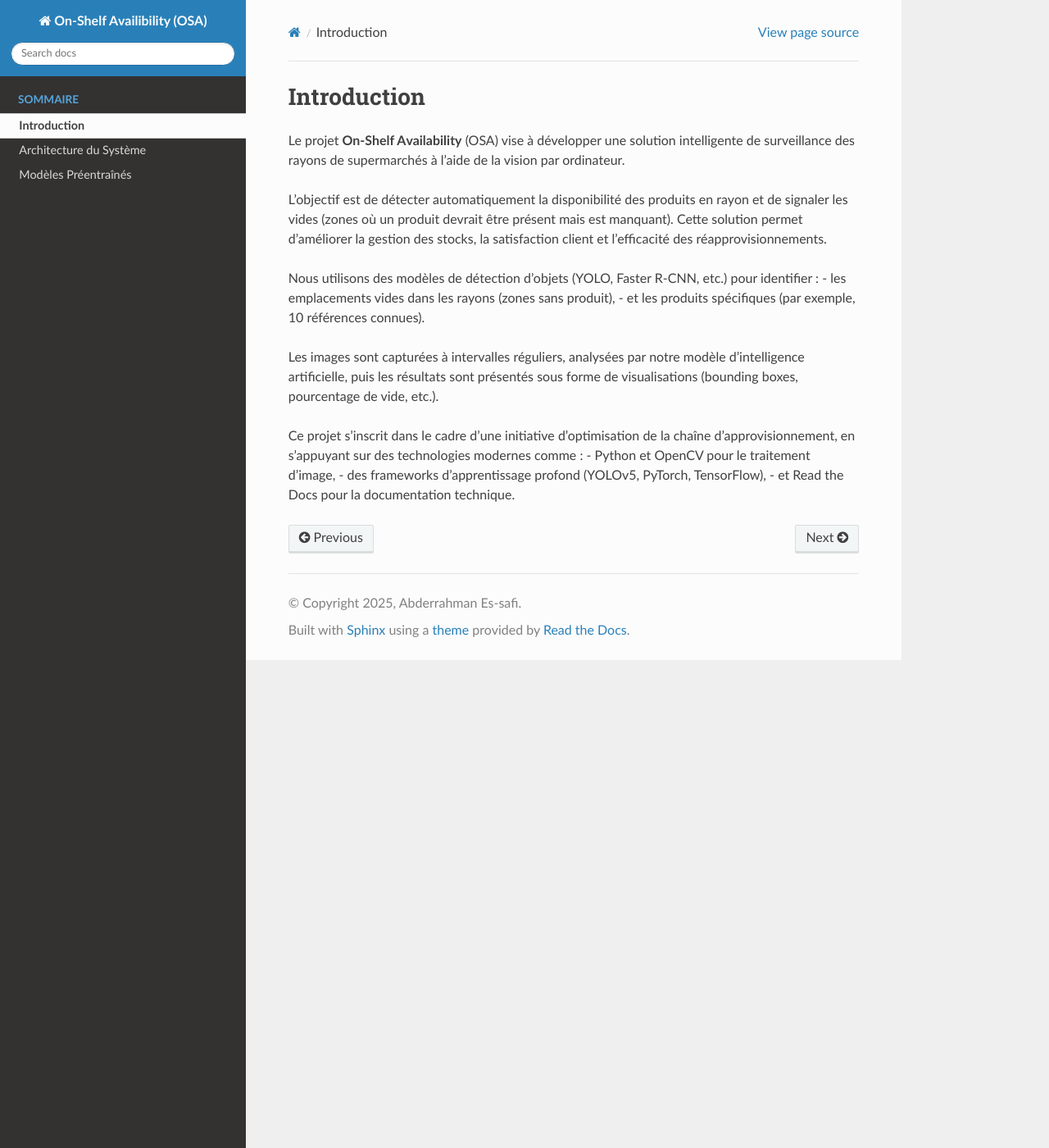
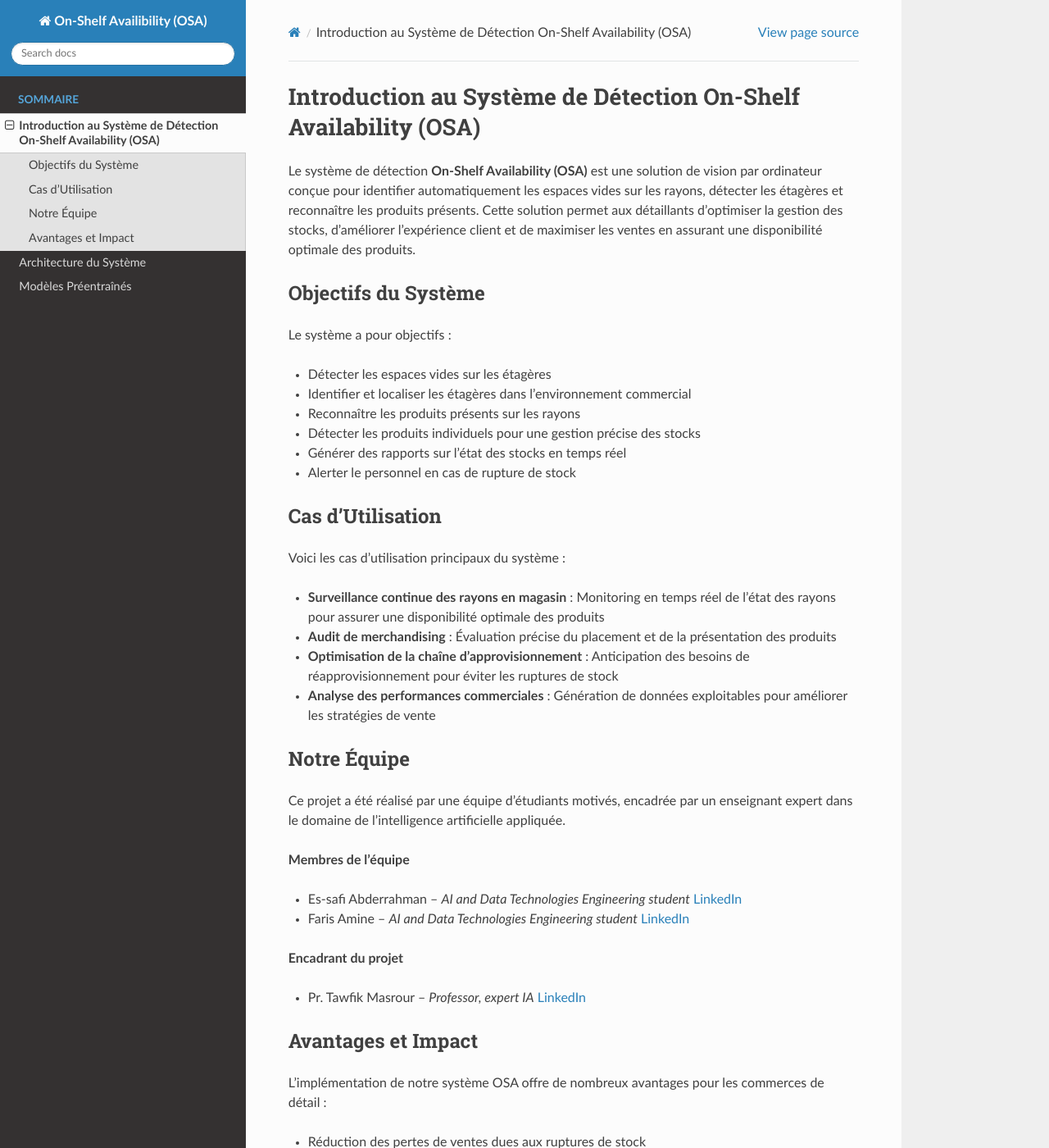
Before and after one commit to abder111/CV_project_osa, a Sphinx documentation site: the page built from docs/source/introduction.rst, in a window 1280 px wide and 1400 px high. Shown: the whole window at 82% size. Built offline with Sphinx 7.4.7 and the Read the Docs theme 3.1.0, drawn with Linux system fonts in a browser that asks for light colours; pages that are not in the unit, such as notebooks, are missing from menus; some of the changed text lies outside the part shown.

Commit message:
update introduciton.rst

```diff
--- a/docs/source/introduction.rst
+++ b/docs/source/introduction.rst
@@ -1,17 +1,57 @@
-Introduction
-============
+Introduction au Système de Détection On-Shelf Availability (OSA)
+==================================================================
 
-Le projet **On-Shelf Availability** (OSA) vise à développer une solution intelligente de surveillance des rayons de supermarchés à l’aide de la vision par ordinateur.
+Le système de détection **On-Shelf Availability (OSA)** est une solution de vision par ordinateur conçue pour identifier automatiquement les espaces vides sur les rayons, détecter les étagères et reconnaître les produits présents. Cette solution permet aux détaillants d'optimiser la gestion des stocks, d'améliorer l'expérience client et de maximiser les ventes en assurant une disponibilité optimale des produits.
 
-L'objectif est de détecter automatiquement la disponibilité des produits en rayon et de signaler les vides (zones où un produit devrait être présent mais est manquant). Cette solution permet d'améliorer la gestion des stocks, la satisfaction client et l'efficacité des réapprovisionnements.
+Objectifs du Système
+--------------------
 
-Nous utilisons des modèles de détection d’objets (YOLO, Faster R-CNN, etc.) pour identifier :
-- les emplacements vides dans les rayons (zones sans produit),
-- et les produits spécifiques (par exemple, 10 références connues).
+Le système a pour objectifs :
 
-Les images sont capturées à intervalles réguliers, analysées par notre modèle d’intelligence artificielle, puis les résultats sont présentés sous forme de visualisations (bounding boxes, pourcentage de vide, etc.).
+- Détecter les espaces vides sur les étagères
+- Identifier et localiser les étagères dans l'environnement commercial
+- Reconnaître les produits présents sur les rayons
+- Détecter les produits individuels pour une gestion précise des stocks
+- Générer des rapports sur l'état des stocks en temps réel
+- Alerter le personnel en cas de rupture de stock
 
-Ce projet s'inscrit dans le cadre d'une initiative d'optimisation de la chaîne d'approvisionnement, en s’appuyant sur des technologies modernes comme :
-- Python et OpenCV pour le traitement d’image,
-- des frameworks d'apprentissage profond (YOLOv5, PyTorch, TensorFlow),
-- et Read the Docs pour la documentation technique.
+Cas d'Utilisation
+-----------------
+
+Voici les cas d'utilisation principaux du système :
+
+- **Surveillance continue des rayons en magasin** : Monitoring en temps réel de l'état des rayons pour assurer une disponibilité optimale des produits
+- **Audit de merchandising** : Évaluation précise du placement et de la présentation des produits
+- **Optimisation de la chaîne d'approvisionnement** : Anticipation des besoins de réapprovisionnement pour éviter les ruptures de stock
+- **Analyse des performances commerciales** : Génération de données exploitables pour améliorer les stratégies de vente
+
+Notre Équipe
+------------
+
+Ce projet a été réalisé par une équipe d'étudiants motivés, encadrée par un enseignant expert dans le domaine de l'intelligence artificielle appliquée.
+
+**Membres de l'équipe**
+
+- Es-safi Abderrahman – *AI and Data Technologies Engineering student*
+  `LinkedIn <https://www.linkedin.com>`_
+
+- Faris Amine – *AI and Data Technologies Engineering student*
+  `LinkedIn <https://www.linkedin.com>`_
+
+**Encadrant du projet**
+
+- Pr. Tawfik Masrour – *Professor, expert IA*
+  `LinkedIn <https://www.linkedin.com>`_
+
+Avantages et Impact
+-------------------
+
+L'implémentation de notre système OSA offre de nombreux avantages pour les commerces de détail :
+
+- Réduction des pertes de ventes dues aux ruptures de stock
+- Amélioration de l'expérience client grâce à une meilleure disponibilité des produits
+- Optimisation des processus de réapprovisionnement
+- Insights précieux sur les tendances de consommation
+- Meilleure allocation des ressources humaines et matérielles
+
+Notre solution s'intègre facilement dans l'infrastructure existante et offre un retour sur investissement rapide grâce à l'augmentation des ventes et à la réduction des coûts opérationnels.
```
